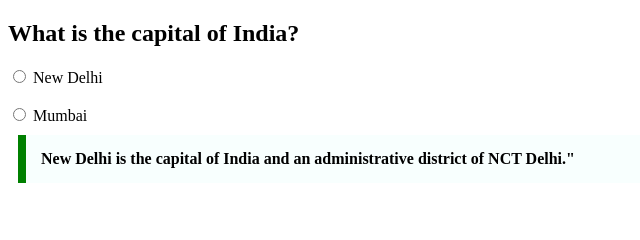
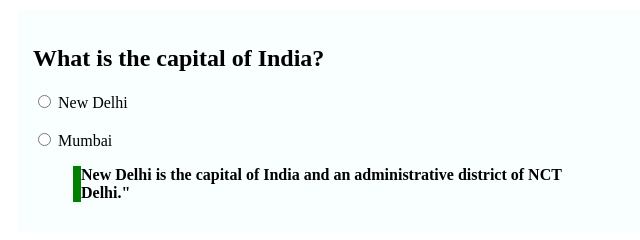
Before and after one commit to acciojob/trivia-Shrikanttathe-hub, a website: page main.html in a window 1280 px wide. Shown: the whole page, without its empty margins (0-640 px from the left). Drawn offline with Linux system fonts and the light colour scheme.

Commit message:
created a submission

```diff
--- a/main.html
+++ b/main.html
@@ -14,7 +14,7 @@
                 <input type="radio" name="capital" value="Mumbai"> Mumbai
             </label>
         </form>
-        <blockquote>
+        <blockquote cite>
         New Delhi is the capital of India and an administrative district of NCT Delhi."
         </blockquote>
     </div>
--- a/styles.css
+++ b/styles.css
@@ -1,10 +1,11 @@
+.question-space {
+    background-color: #f8fffe;
+    padding: 15px;
+    margin: 10px;
+    max-width: 600px;
+}
 
-/* Your CSS Code here. */
-blockquote{
-	max-width:600px;
-	margin:10px;
-	padding:15px;
-	border-left:8px solid green;
-	background-color: #f8fffe;
-	font-weight:bold;
+blockquote {
+    border-left: 8px solid green;
+    font-weight: bold;
 }
```
